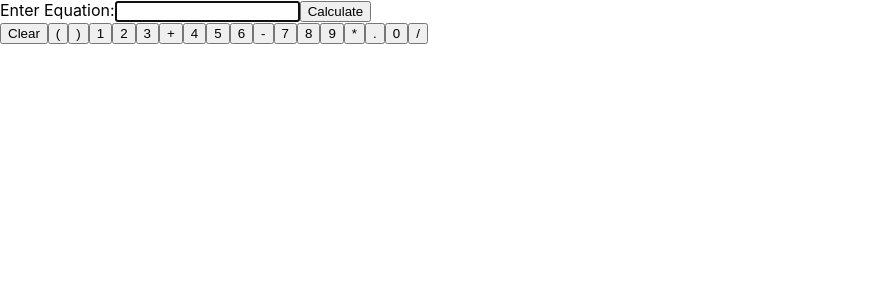
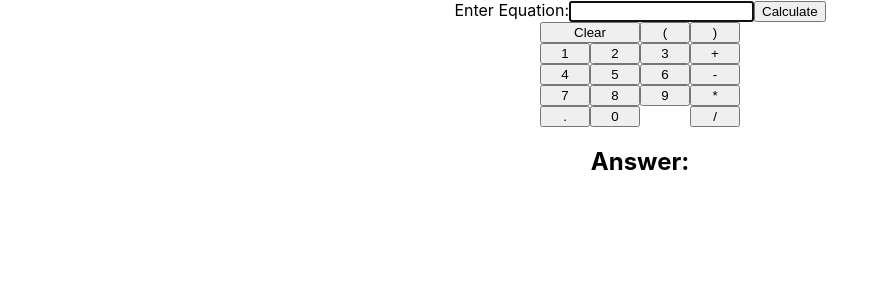
Before and after one commit to foremanlb/VidMob-Calculator, a React (Create React App) app in the folder calculator/: page / in a window 1280 px wide. Shown: the top 300 px of the page, without its empty margins (0-889 px from the left). Built offline with nearby package versions, Linux system fonts and the light colour scheme.

Commit message:
calculation seperates operators from floats

```diff
--- a/calculator/src/App.css
+++ b/calculator/src/App.css
@@ -1,38 +1,3 @@
 .App {
   text-align: center;
 }
-
-.App-logo {
-  height: 40vmin;
-  pointer-events: none;
-}
-
-@media (prefers-reduced-motion: no-preference) {
-  .App-logo {
-    animation: App-logo-spin infinite 20s linear;
-  }
-}
-
-.App-header {
-  background-color: #282c34;
-  min-height: 100vh;
-  display: flex;
-  flex-direction: column;
-  align-items: center;
-  justify-content: center;
-  font-size: calc(10px + 2vmin);
-  color: white;
-}
-
-.App-link {
-  color: #61dafb;
-}
-
-@keyframes App-logo-spin {
-  from {
-    transform: rotate(0deg);
-  }
-  to {
-    transform: rotate(360deg);
-  }
-}
--- a/calculator/src/App.js
+++ b/calculator/src/App.js
@@ -4,7 +4,9 @@ import Calculator from './Components/Calculator/Calculator'
 function App() {
 
   return (
-    <Calculator />
+    <div className='App'>
+      <Calculator />
+    </div>
   );
 }
 
--- a/calculator/src/Components/Calculator/Calculator.css
+++ b/calculator/src/Components/Calculator/Calculator.css
@@ -1,4 +1,5 @@
 #calculator {
   width: 100vw;
   height: 100vh;
+
 }
--- a/calculator/src/Components/Calculator/Calculator.js
+++ b/calculator/src/Components/Calculator/Calculator.js
@@ -6,6 +6,7 @@ import './Calculator.css'
 export default function Input() {
   const [equation, setEquation] = useState('')
   // useState to control equation inside of the Input
+  const [answer, setAnswer] = useState('')
 
   const handleChange = (e) => {
     setEquation(`${e.target.value}`)
@@ -13,7 +14,31 @@ export default function Input() {
 
   const calculate = (e) => {
     e.preventDefault()
-    console.log(e.target[0].value)
+    const newAnswer = e.target[0].value.split(" ").join("")
+    if (newAnswer.search(/^[A-Za-z]/) !== -1) {
+      setAnswer('Invalid Input')
+    } else if (newAnswer.includes('(')) {
+      const startParentheses = newAnswer.indexOf('(')
+      const endParentheses = newAnswer.indexOf(')')
+      const nestedEquation = newAnswer.slice(startParentheses + 1, endParentheses)
+      console.log(nestedEquation)
+    } else {
+      const configured = newAnswer.split('')
+      for (let i = 0; i < configured.length; i++) {
+        while (configured[i] === '.' && isNaN(configured[i - 1]) === false && isNaN(configured[i + 1]) === false) {
+          configured[i] = `${configured[i - 1]}${configured[i]}${configured[i + 1]}`
+          configured.splice(i + 1, 1)
+          configured.splice(i - 1, 1)
+        }
+      }
+      for (let i = 0; i < configured.length; i++) {
+        while (isNaN(configured[i]) === false && isNaN(configured[i + 1]) === false) {
+          configured[i] = `${configured[i]}${configured[i + 1]}`
+          configured.splice(i + 1, 1)
+        }
+      }
+      console.log(configured)
+    }
   }
 
   return (
@@ -24,6 +49,7 @@ export default function Input() {
       </label>
       <button type='submit' value={equation}>Calculate</button>
       <Numpad equation={equation} setEquation={setEquation} />
+      <h2>Answer:{answer}</h2>
     </form>
   )
 }
--- a/calculator/src/Components/Numpad/Numpad.css
+++ b/calculator/src/Components/Numpad/Numpad.css
@@ -0,0 +1,17 @@
+#numpad-grid {
+  display: grid;
+  grid-template-columns: 50px 50px 50px 50px;
+}
+
+#numpad {
+  display: flex;
+  justify-content: center;
+}
+
+#clear {
+  grid-column: 1 / span 2;
+}
+
+#divide {
+  grid-column: 4;
+}
--- a/calculator/src/Components/Numpad/Numpad.js
+++ b/calculator/src/Components/Numpad/Numpad.js
@@ -1,20 +1,23 @@
 import React from 'react'
+import './Numpad.css'
 
 export default function Numpad(props) {
   const handleClick = (e) => {
-    console.log(e)
+    e.preventDefault()
     props.setEquation(props.equation.concat(e.target.value))
     e.target.blur()
   }
 
   const handleClear = (e) => {
+    e.preventDefault()
     props.setEquation('')
     e.target.blur()
   }
 
   return (
-    <div>
-      <button onClick={handleClear}>Clear</button>
+    <div id='numpad'>
+      <div id='numpad-grid'>
+        <button id='clear' onClick={handleClear}>Clear</button>
         <button value='(' onClick={handleClick}>(</button>
         <button value=')' onClick={handleClick}>)</button>
         <button value='1' onClick={handleClick}>1</button>
@@ -31,7 +34,8 @@ export default function Numpad(props) {
         <button value='*' onClick={handleClick}>*</button>
         <button value='.' onClick={handleClick}>.</button>
         <button value='0' onClick={handleClick}>0</button>
-      <button value='/' onClick={handleClick}>/</button>
+        <button id='divide' value='/' onClick={handleClick}>/</button>
+      </div>
     </div>
   )
 }
--- /dev/null
+++ b/calculator/src/Components/Services/Calculation.js
@@ -0,0 +1,3 @@
+export const Operations = () => {
+
+}
```
Lines whose indentation alone changed are shown as unchanged.
